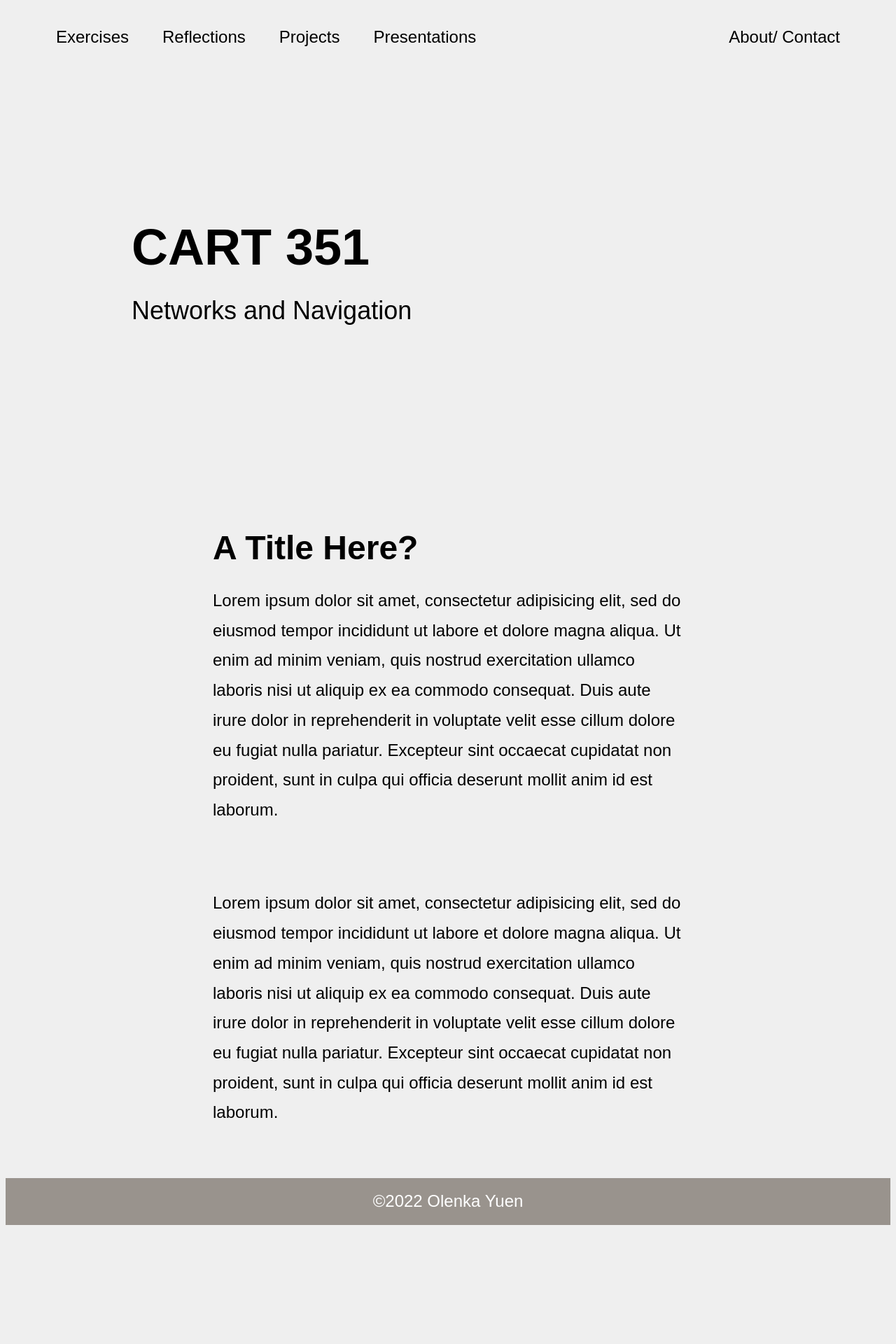
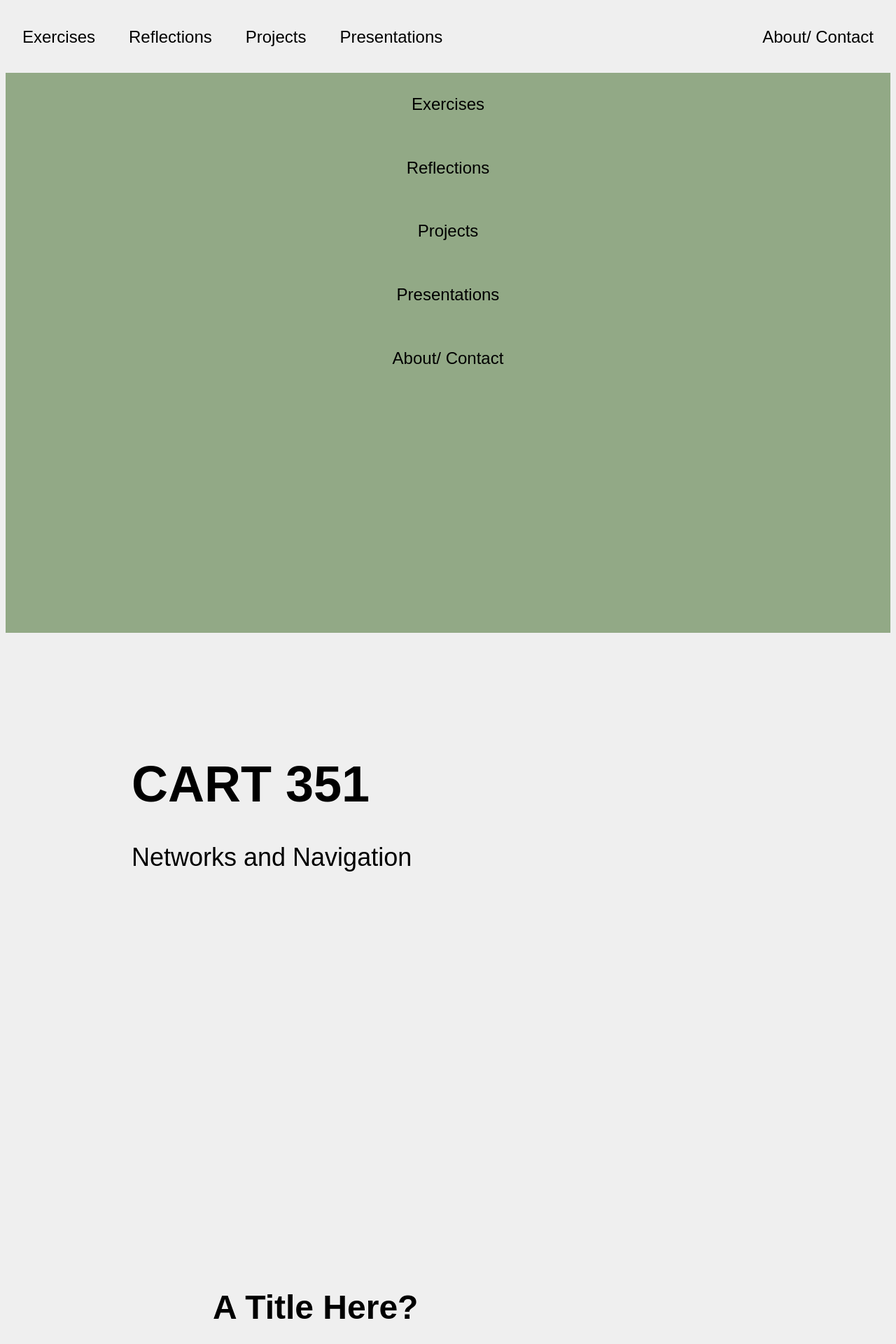
Before and after one commit to Doumeki21/CART351, a PHP site: page / in a window 1280 px wide. Shown: the top 1920 px of the page at 70% size. Before the commit the page ends 1750 px from the top, so only its background shows below. Run offline with PHP 8.4, Linux system fonts and the light colour scheme.

Commit message:
creating vertical navbar

```diff
--- a/personal-site/css/style.css
+++ b/personal-site/css/style.css
@@ -18,9 +18,9 @@ body {
   background-color: #efefef;
 }
 
-/* HORIZONTAL NAVBAR */
+/* HORIZONTAL WEB NAVBAR */
 /* w3schools nav bar */
-#navbar {
+.desktop-navbar {
   z-index: 1;
   position: relative;
   width: 100%;
@@ -30,18 +30,18 @@ body {
   background-color: #efefef;
 }
 
-#navbar ul {
+.desktop-navbar ul {
   list-style-type: none;
   margin: 0;
   padding: 0;
   overflow: hidden;
 }
 
-#navbar li {
+.desktop-navbar li {
   float: left;
   display: inline;
 }
-#navbar li:last-child {
+.desktop-navbar li:last-child {
   float: right;
 }
 
@@ -53,19 +53,41 @@ li a {
   color: black;
 }
 
-ul li:first-child {
+.desk-ul li:first-child {
   margin-left: 2rem;
 }
-ul li:last-child {
+.desk-ul li:last-child {
   margin-right: 2rem;
 }
 
-li a:hover {
+.deskv li a:hover {
   background-color: #e8dbd8;
 }
 
+/* VERTICAL MOBILE NAVBAR */
+.mobile-navbar {
+  height: 100vh;
+  background-color: #92a986;
+}
+
+.mobile-navbar ul {
+  list-style-type: none;
+  margin: 0;
+  padding: 0;
+  overflow: hidden;
+}
+
+.mobilev li a:hover {
+  background-color: #9d8680;
+}
+
 /* MAKE COLLAPSABLE NAVBAR */
+@media screen and (max-width: 990px) {
+  .desktop-navbar {
+    display: none;
 
+  }
+}
 
 /* THE HERO SECTION */
 #hero-section {
@@ -74,15 +96,23 @@ li a:hover {
   margin-left: auto;
   margin-right: auto;
 
-  padding: 5em;
+  padding-left: 5em;
+  padding-right: 5em;
+  margin-top: 5em;
   font-size: 1.5em;
-  /* height: 100vh; */
+  height: 100vh;
   /* background-color: white; */
+}
+
+/*to add some space on mobile*/
+h1 {
+  line-height: 1em;
 }
 
 main {
   display: block;
   max-width: 28em;
+  margin-top: -5em;
   margin-left: auto;
   margin-right: auto;
   padding: 2em;
--- a/personal-site/index.html
+++ b/personal-site/index.html
@@ -5,16 +5,26 @@
 
     <!-- stylesheets -->
     <link rel="stylesheet" href="css/style.css" />
-    <title>Personal Website</title>
+    <title>CART351 Personal Website</title>
   </head>
   <body>
-    <nav id="navbar">
-      <ul>
-        <li><a href="#">Exercises</a></li>
-        <li><a href="#">Reflections</a></li>
-        <li><a href="#">Projects</a></li>
-        <li><a href="#">Presentations</a></li>
-        <li><a href="#">About/ Contact</a></li>
+    <nav class="desktop-navbar">
+      <ul class="deskv">
+        <li class="deskv"><a href="#">Exercises</a></li>
+        <li class="deskv"><a href="#">Reflections</a></li>
+        <li class="deskv"><a href="#">Projects</a></li>
+        <li class="deskv"><a href="#">Presentations</a></li>
+        <li class="deskv"><a href="#">About/ Contact</a></li>
+      </ul>
+    </nav>
+
+    <nav class="mobile-navbar">
+      <ul class="mobilev">
+        <li class="mobilev"><a href="#">Exercises</a></li>
+        <li class="mobilev"><a href="#">Reflections</a></li>
+        <li class="mobilev"><a href="#">Projects</a></li>
+        <li class="mobilev"><a href="#">Presentations</a></li>
+        <li class="mobilev"><a href="#">About/ Contact</a></li>
       </ul>
     </nav>
 
```
Also changed, not shown: personal-site/README.md.
